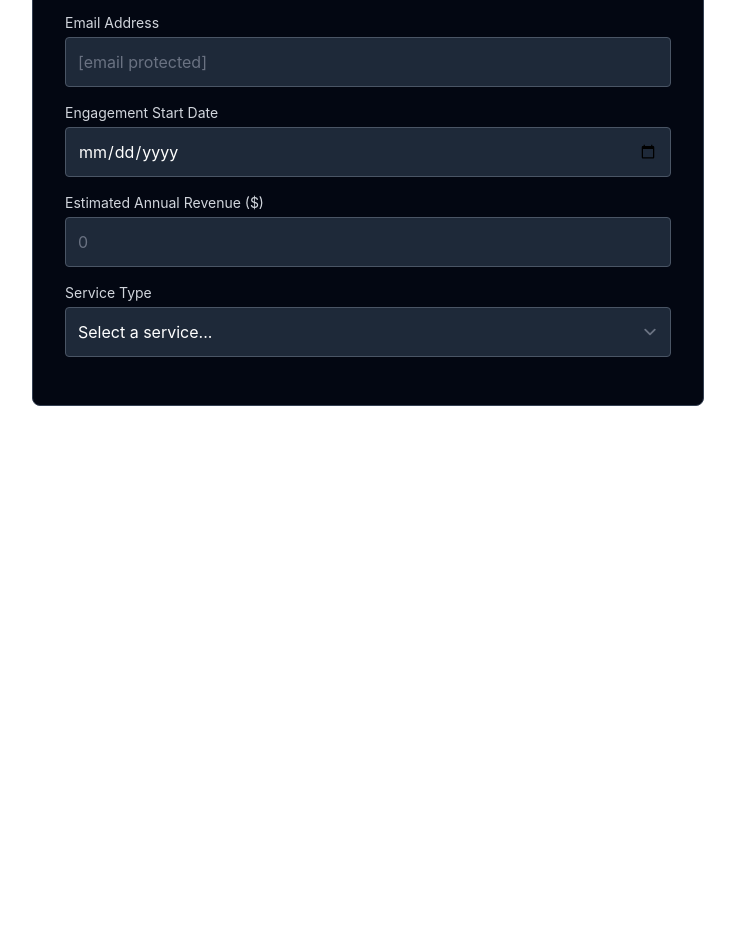
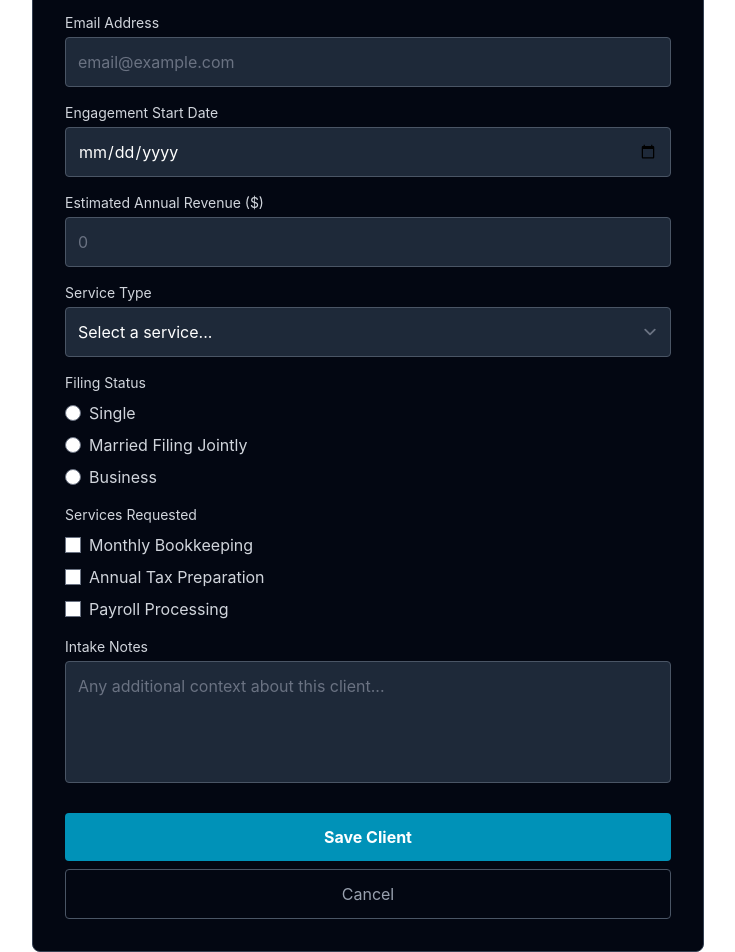
Before and after one commit to janicelee915-hue/qcnewbooks, a SvelteKit app: page /intake in a window 1280 px wide. Shown: the part 296-1248 px from the top of the page, without its empty margins (272-1007 px from the left). Before the commit the page ends 800 px from the top, so only its background shows below. Built offline with nearby package versions, Linux system fonts and the light colour scheme.

Commit message:
finished 4.1-4.6 - forms and input

```diff
--- a/src/routes/intake/+page.svelte
+++ b/src/routes/intake/+page.svelte
@@ -1,26 +1,104 @@
-<div class="max-w-2xl mx-auto mt-10 p-8 bg-gray-950 border border-gray-700 rounded-lg">
+<form class="max-w-2xl mx-auto mt-10 p-8 bg-gray-950 border border-gray-700 rounded-lg">
   <h1 class="text-2xl font-bold text-cyan-400 mb-6">New Client Intake</h1>
+
   <label class="block text-gray-300 text-sm mb-1">First Name</label>
-      <input type="text" placeholder="Maria"
-    class="w-full p-3 mb-4 bg-gray-800 border border-gray-600 rounded text-white placeholder-gray-500" />
+  <input
+    type="text"
+    placeholder="Maria"
+    class="w-full p-3 mb-4 bg-gray-800 border border-gray-600 rounded text-white placeholder-gray-500"
+  />
+
   <label class="block text-gray-300 text-sm mb-1">Last Name</label>
-       <input type="text" placeholder="Santos"
-    class="w-full p-3 mb-4 bg-gray-800 border border-gray-600 rounded text-white placeholder-gray-500" />
+  <input
+    type="text"
+    placeholder="Santos"
+    class="w-full p-3 mb-4 bg-gray-800 border border-gray-600 rounded text-white placeholder-gray-500"
+  />
+
   <label class="block text-gray-300 text-sm mb-1">Email Address</label>
-         <input type="email" placeholder="[email protected]"
-    class="w-full p-3 mb-4 bg-gray-800 border border-gray-600 rounded text-white placeholder-gray-500" />
+  <input
+    type="email"
+    placeholder="email@example.com"
+    class="w-full p-3 mb-4 bg-gray-800 border border-gray-600 rounded text-white placeholder-gray-500"
+  />
+
   <label class="block text-gray-300 text-sm mb-1">Engagement Start Date</label>
-        <input type="date"
-    class="w-full p-3 mb-4 bg-gray-800 border border-gray-600 rounded text-white" />
+  <input
+    type="date"
+    class="w-full p-3 mb-4 bg-gray-800 border border-gray-600 rounded text-white"
+  />
+
   <label class="block text-gray-300 text-sm mb-1">Estimated Annual Revenue ($)</label>
-        <input type="number" step="1000" min="0" placeholder="0"
-    class="w-full p-3 mb-4 bg-gray-800 border border-gray-600 rounded text-green-400" />
+  <input
+    type="number"
+    step="1000"
+    min="0"
+    placeholder="0"
+    class="w-full p-3 mb-4 bg-gray-800 border border-gray-600 rounded text-green-400"
+  />
+
   <label class="block text-gray-300 text-sm mb-1">Service Type</label>
   <select class="w-full p-3 mb-4 bg-gray-800 border border-gray-600 rounded text-white">
     <option value="" disabled selected>Select a service...</option>
     <option value="bookkeeping">Bookkeeping</option>
     <option value="tax_prep">Tax Preparation</option>
     <option value="advisory">Advisory Services</option>
+  </select>
 
-  </select>
+  <label class="block text-gray-300 text-sm mb-2">Filing Status</label>
+  <div class="flex flex-col gap-2 mb-4">
+    <label class="flex items-center gap-2 text-gray-300 cursor-pointer">
+      <input type="radio" name="filing_status" value="single" class="accent-cyan-400" />
+      Single
+    </label>
+
+    <label class="flex items-center gap-2 text-gray-300 cursor-pointer">
+      <input type="radio" name="filing_status" value="mfj" class="accent-cyan-400" />
+      Married Filing Jointly
+    </label>
+
+    <label class="flex items-center gap-2 text-gray-300 cursor-pointer">
+      <input type="radio" name="filing_status" value="business" class="accent-cyan-400" />
+      Business
+    </label>
   </div>
+
+  <label class="block text-gray-300 text-sm mb-2">Services Requested</label>
+  <div class="flex flex-col gap-2 mb-4">
+    <label class="flex items-center gap-2 text-gray-300 cursor-pointer">
+      <input type="checkbox" class="accent-cyan-400" />
+      Monthly Bookkeeping
+    </label>
+
+    <label class="flex items-center gap-2 text-gray-300 cursor-pointer">
+      <input type="checkbox" class="accent-cyan-400" />
+      Annual Tax Preparation
+    </label>
+
+    <label class="flex items-center gap-2 text-gray-300 cursor-pointer">
+      <input type="checkbox" class="accent-cyan-400" />
+      Payroll Processing
+    </label>
+  </div>
+
+  <label class="block text-gray-300 text-sm mb-1">Intake Notes</label>
+  <textarea
+    rows="4"
+    placeholder="Any additional context about this client..."
+    class="w-full p-3 mb-6 bg-gray-800 border border-gray-600 rounded text-white placeholder-gray-500 resize-none"
+  ></textarea>
+
+  <button
+    type="submit"
+    class="w-full p-3 bg-cyan-600 hover:bg-cyan-500 text-white font-bold rounded transition"
+  >
+    Save Client
+  </button>
+
+  <button
+    type="button"
+    class="w-full p-3 mt-2 bg-transparent border border-gray-600 hover:border-gray-400 text-gray-400 hover:text-gray-200 rounded transition"
+  >
+    Cancel
+  </button>
+</form>
```
Lines whose indentation alone changed are shown as unchanged.
